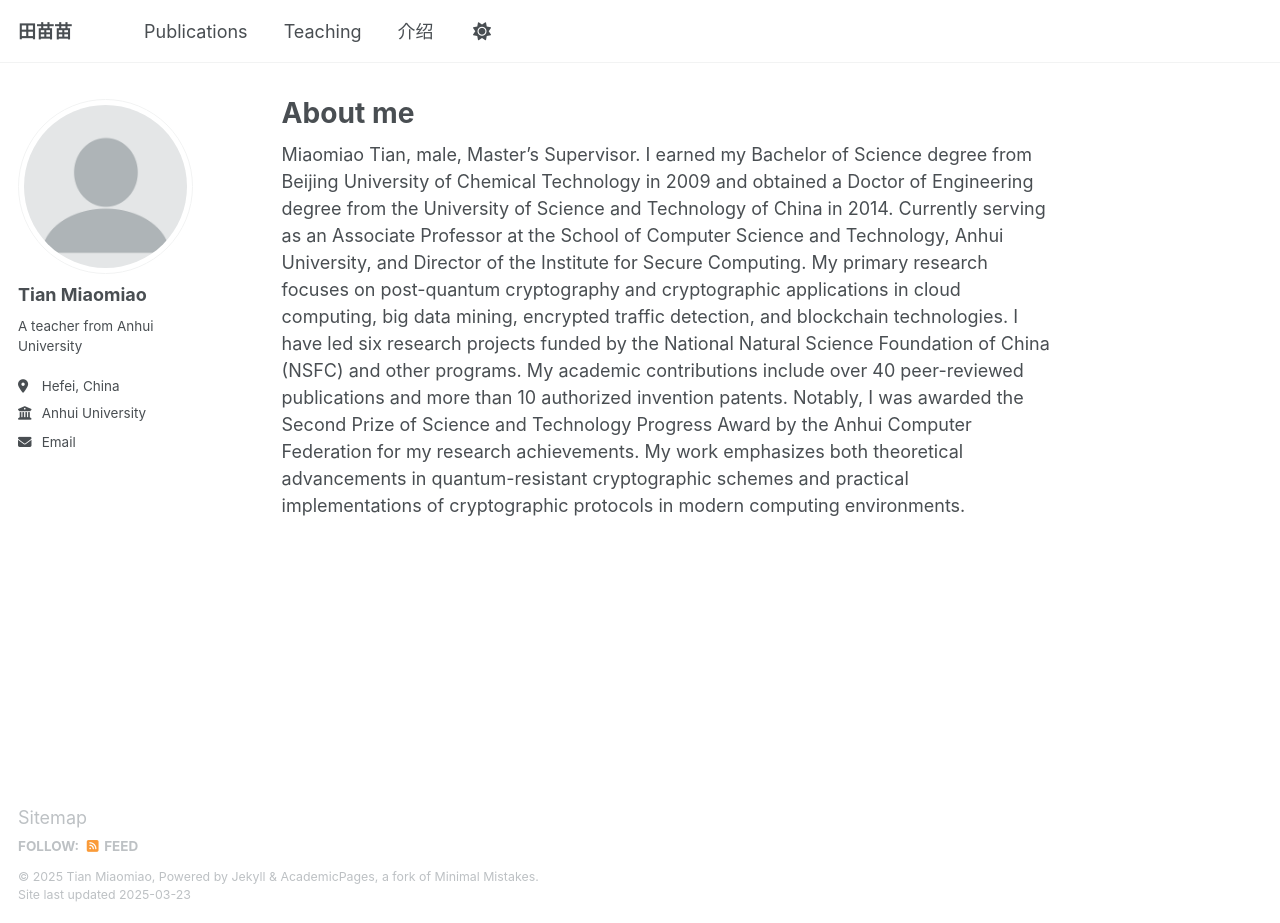
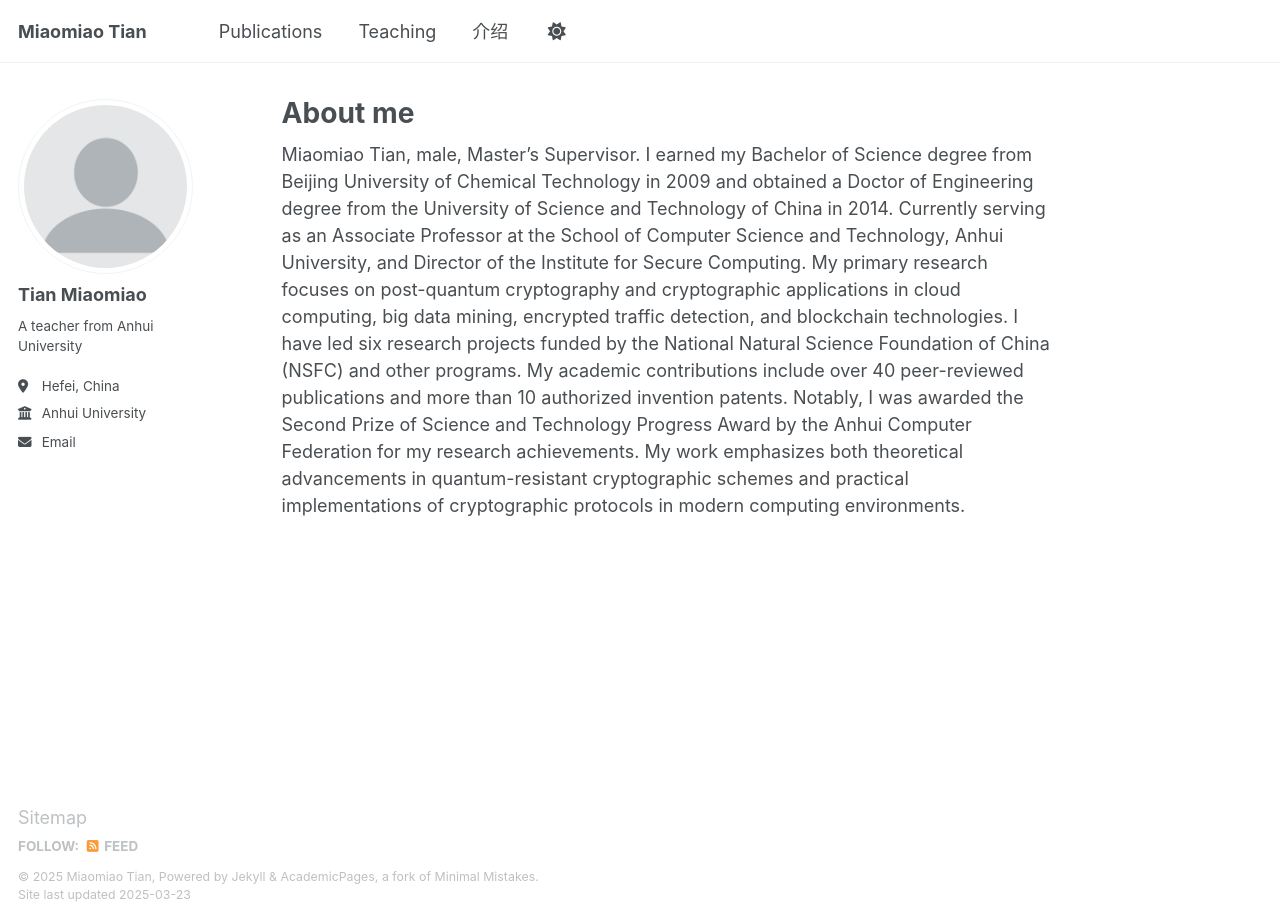
Before and after one commit to dmtian/dmtian.github.io, a Jekyll site: the page built from _pages/about.md, in a window 1280 px wide and 923 px high. Built offline with Jekyll 4.4.1, drawn with Linux system fonts in a browser that asks for light colours.

Commit message:
Update _config.yml

```diff
--- a/_config.yml
+++ b/_config.yml
@@ -9,9 +9,9 @@
 # Basic Site Settings
 locale                   : "en-US"
 site_theme               : "default"
-title                    : "田苗苗"
+title                    : "Miaomiao Tian"
 title_separator          : "-"
-name                     : &name "Tian Miaomiao"
+name                     : &name "Miaomiao Tian"
 description              : &description "A teacher from Anhui University"
 url                      : https://uso-42.github.io # the base hostname & protocol for your site e.g. "https://[your GitHub username].github.io"
 baseurl                  : "" # the subpath of your site, e.g. "/blog"
```
